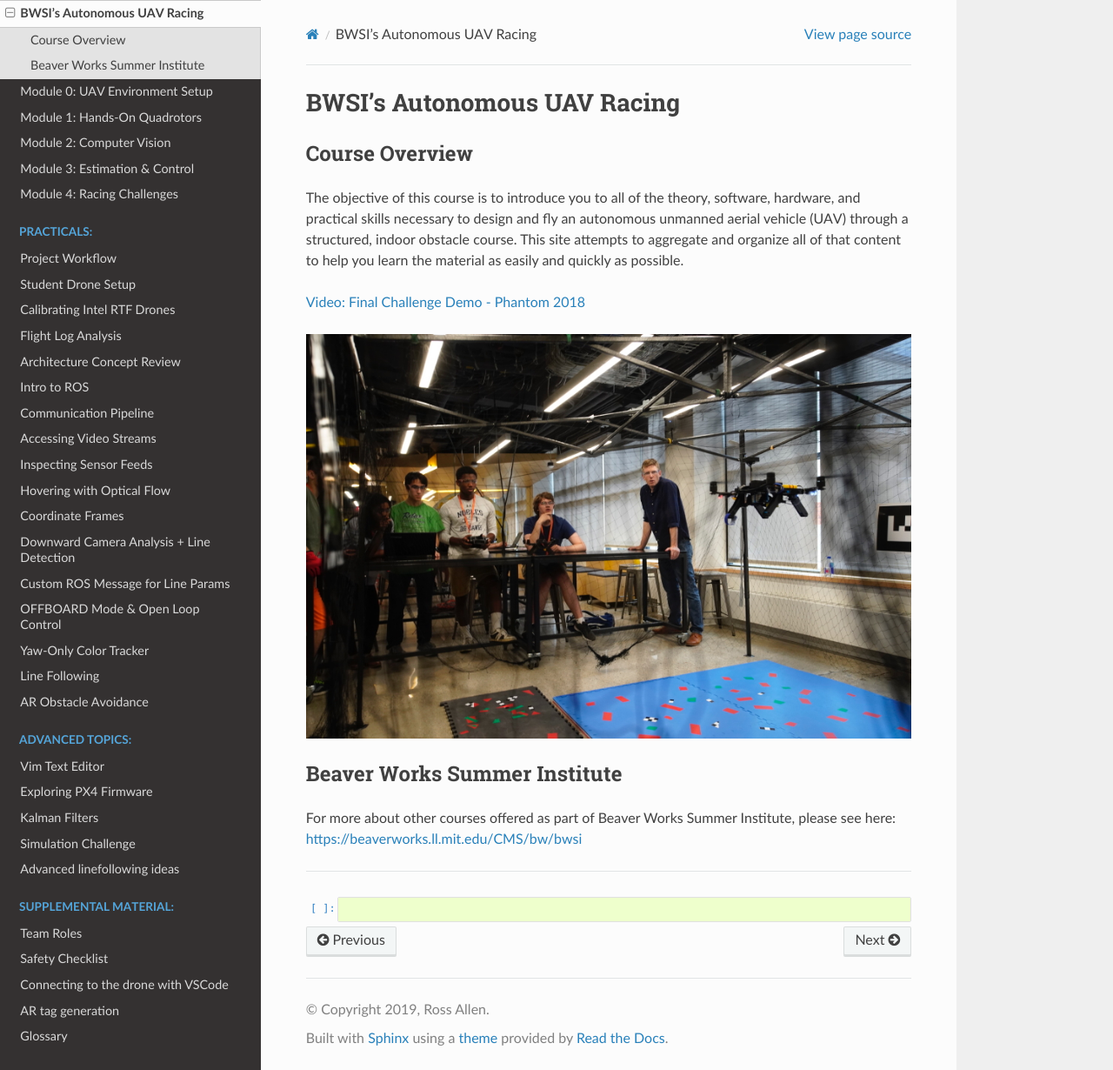
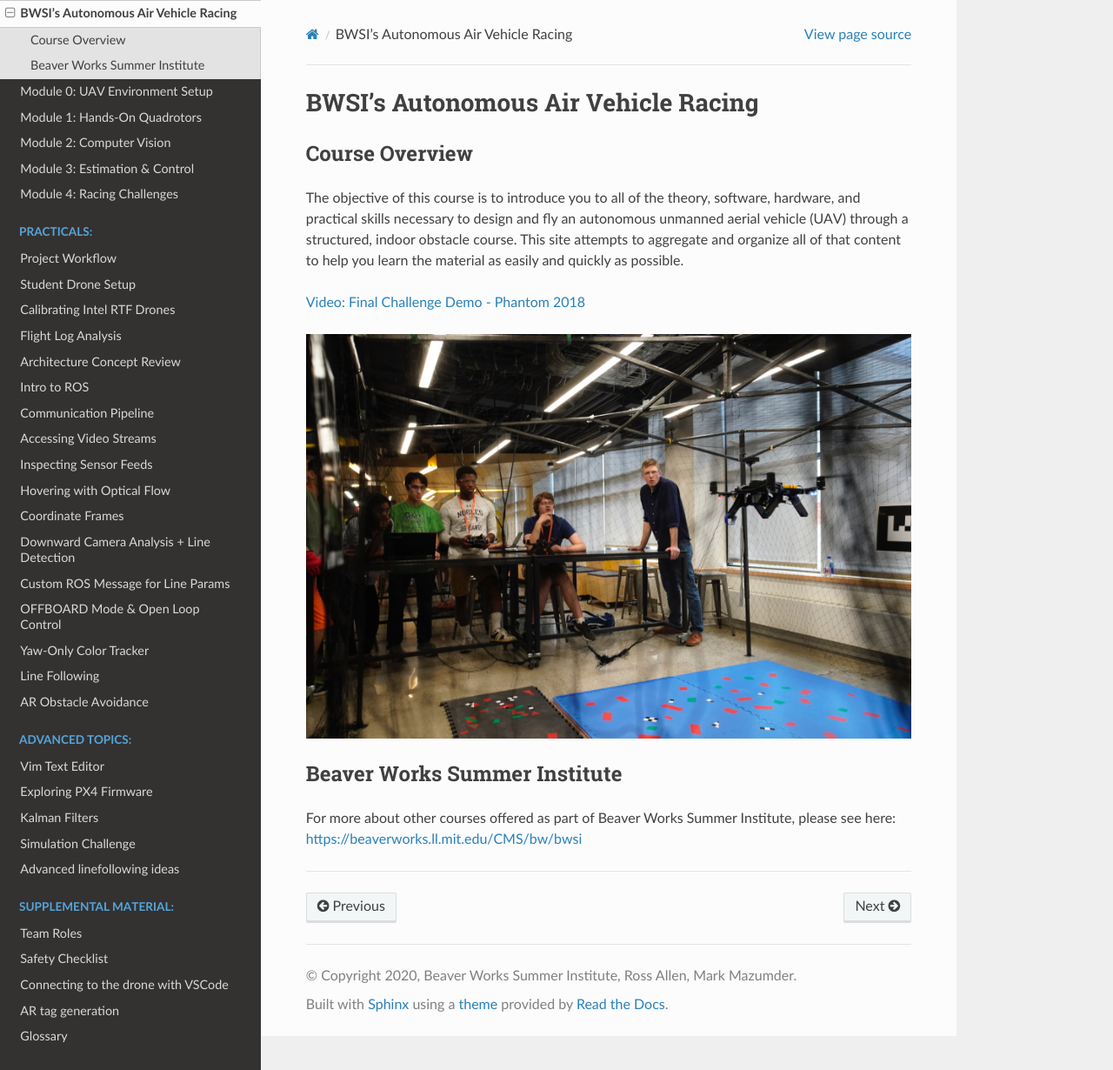
Before and after one commit to BWSI-UAV/website, a Sphinx documentation site: the page built from docs/intro.ipynb, in a window 1280 px wide and 1230 px high. Shown: the whole window at 87% size. Built offline with Sphinx 7.4.7 and the Read the Docs theme 2.0.0, drawn with Linux system fonts in a browser that asks for light colours.

Commit message:
edit course name to match bwsix and online brochures, update year, add my name for vanity

```diff
--- a/docs/conf.py
+++ b/docs/conf.py
@@ -94,9 +94,9 @@ source_parsers = {
 master_doc = 'index'
 
 # General information about the project.
-project = 'Autonomous UAV Racing'
-copyright = '2019, Ross Allen'
-author = 'Ross Allen'
+project = 'Autonomous Air Vehicle Racing'
+copyright = '2020, Beaver Works Summer Institute, Ross Allen, Mark Mazumder'
+author = 'Beaver Works Summer Institute, Ross Allen, Mark Mazumder'
 
 # ghissue config
 # github_project_url = "https://github.com/BWSI-UAV/website"
--- a/docs/index.rst
+++ b/docs/index.rst
@@ -3,7 +3,7 @@
    You can adapt this file completely to your liking, but it should at least
    contain the root `toctree` directive.
 
-Welcome to UAV Racing's documentation!
+Welcome to BWSI Autonomous Air Vehicle Racing's documentation!
 ======================================
 
 .. toctree::
```
Also changed, not shown: docs/intro.ipynb.
